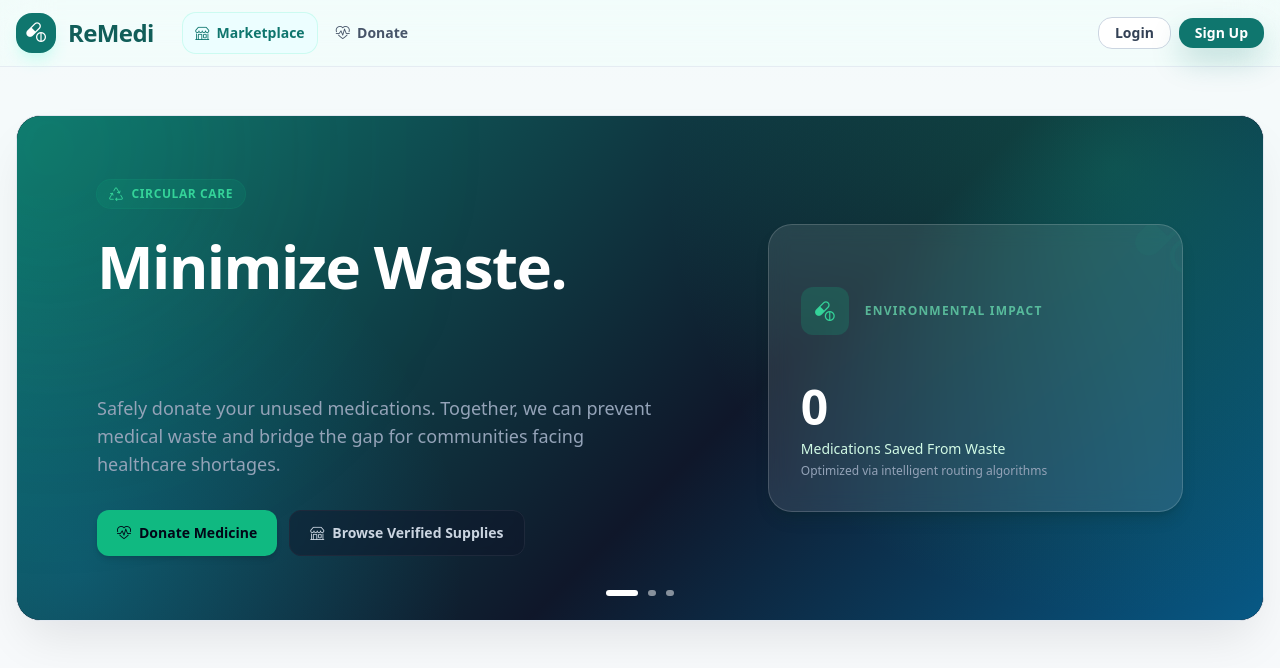
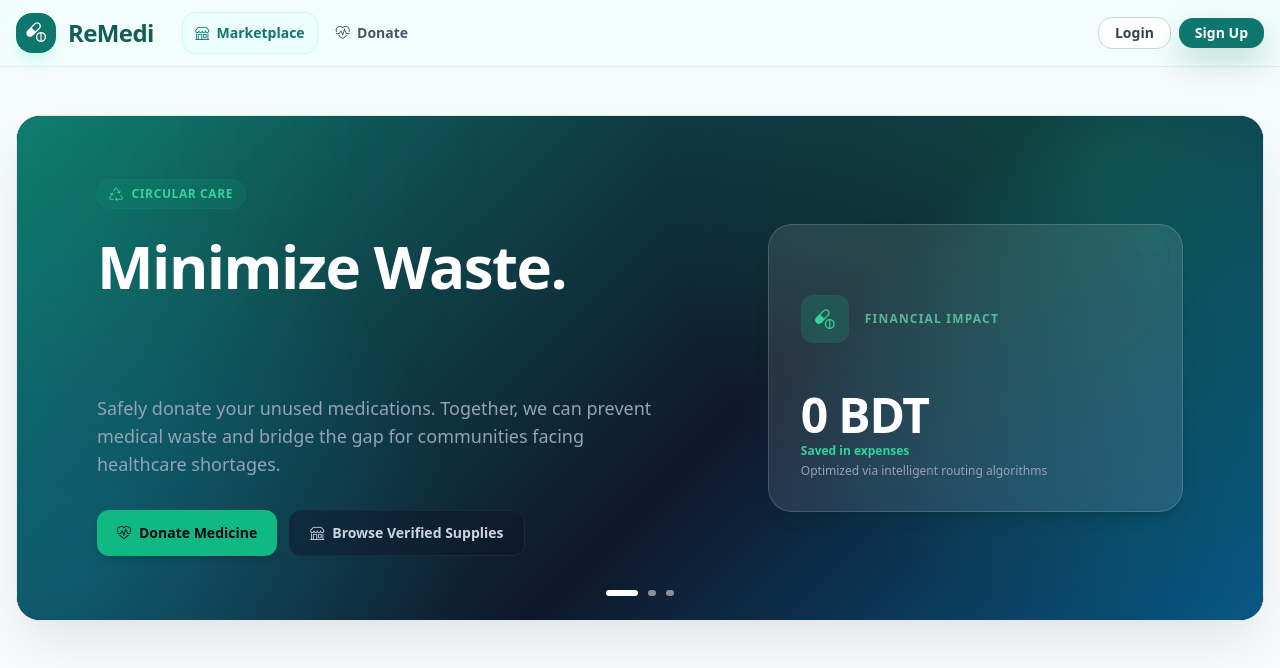
Before and after one commit to jjannat04/project_remedi, a Django app: page / in a window 1280 px wide. Shown: the top 668 px of the page. Run offline with Django 5.2, Linux system fonts and the light colour scheme; tables that the repository leaves empty hold one stand-in row (values such as "Sample post"); some libraries are stand-ins or nearby versions.

Commit message:
carousal updates

```diff
--- a/myapp/templates/myapp/marketplace.html
+++ b/myapp/templates/myapp/marketplace.html
@@ -155,11 +155,12 @@
                                 <div class="flex h-12 w-12 items-center justify-center rounded-xl bg-emerald-500/20">
                                     <i class="bi bi-capsule-pill text-xl"></i>
                                 </div>
-                                <p class="text-xs font-bold uppercase tracking-widest text-emerald-300/70">Environmental Impact</p>
+                                <p class="text-xs font-bold uppercase tracking-widest text-emerald-300/70">Financial Impact</p>
                             </div>
                             <div class="mt-6">
-                                <p class="text-5xl font-black tracking-tight text-white">{{ demo_analytics.waste_prevented_count|default:0 }}</p>
-                                <p class="mt-2 text-sm font-medium text-emerald-100">Medications Saved From Waste</p>
+                                <p class="text-5xl font-black tracking-tight text-white">{{  total_saved |default:0 }} BDT </p>
+                                {% comment %} <p class="mt-2 text-sm font-medium text-emerald-100">Medications Saved From Waste</p> {% endcomment %}
+                                <p class="mt-1 text-xs text-emerald-400 font-semibold">Saved in expenses</p>
                                 <p class="mt-1 text-xs text-slate-400">Optimized via intelligent routing algorithms</p>
                             </div>
                         </div>
@@ -250,7 +251,7 @@
                             <div class="mt-6">
                                 <p class="text-5xl font-black tracking-tight text-white">{{ demo_analytics.patients_helped_count|default:0 }}</p>
                                 <p class="mt-2 text-sm font-medium text-indigo-100">Patients Benefited</p>
-                                <p class="mt-1 text-xs text-emerald-400 font-semibold">Saved {{ total_saved }} BDT in expenses</p>
+                                {% comment %} <p class="mt-1 text-xs text-emerald-400 font-semibold">Saved {{ total_saved }} BDT in expenses</p> {% endcomment %}
                             </div>
                         </div>
                     </div>
```
